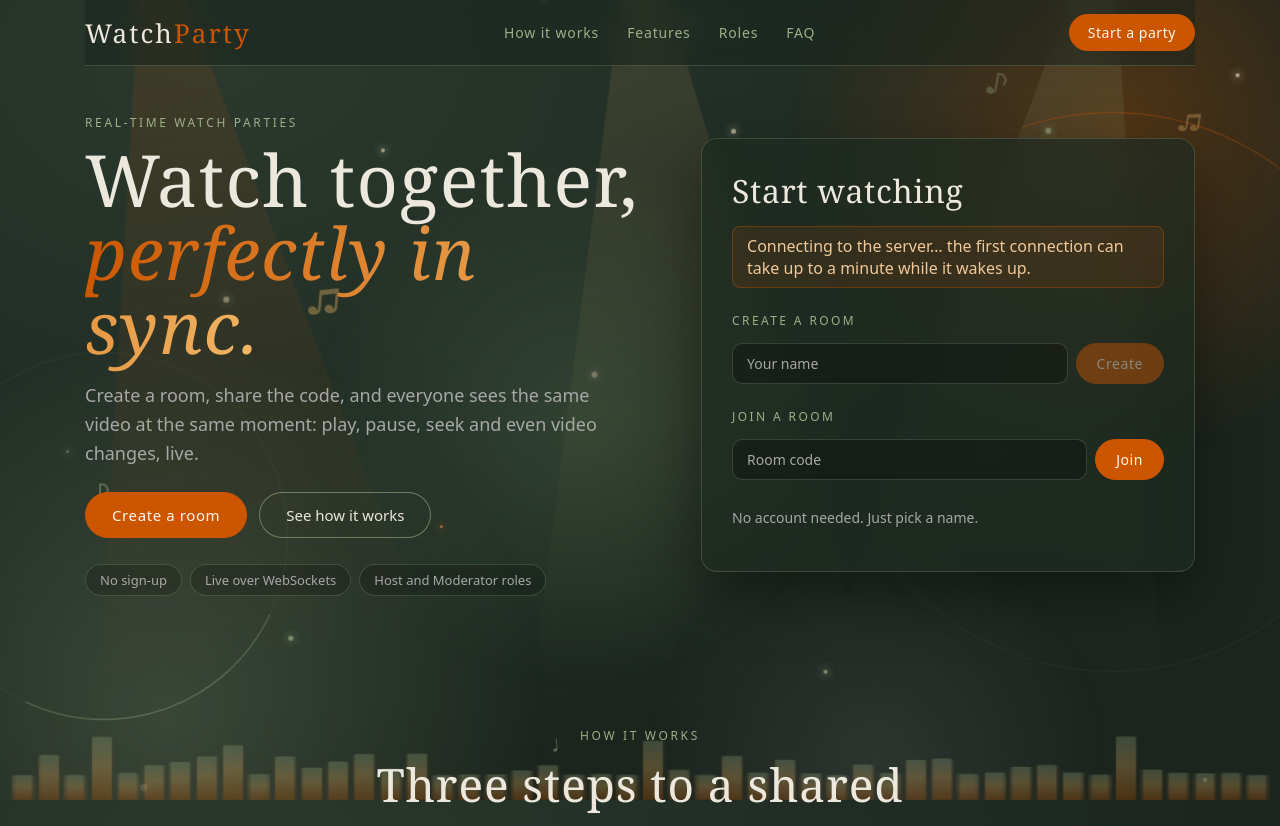
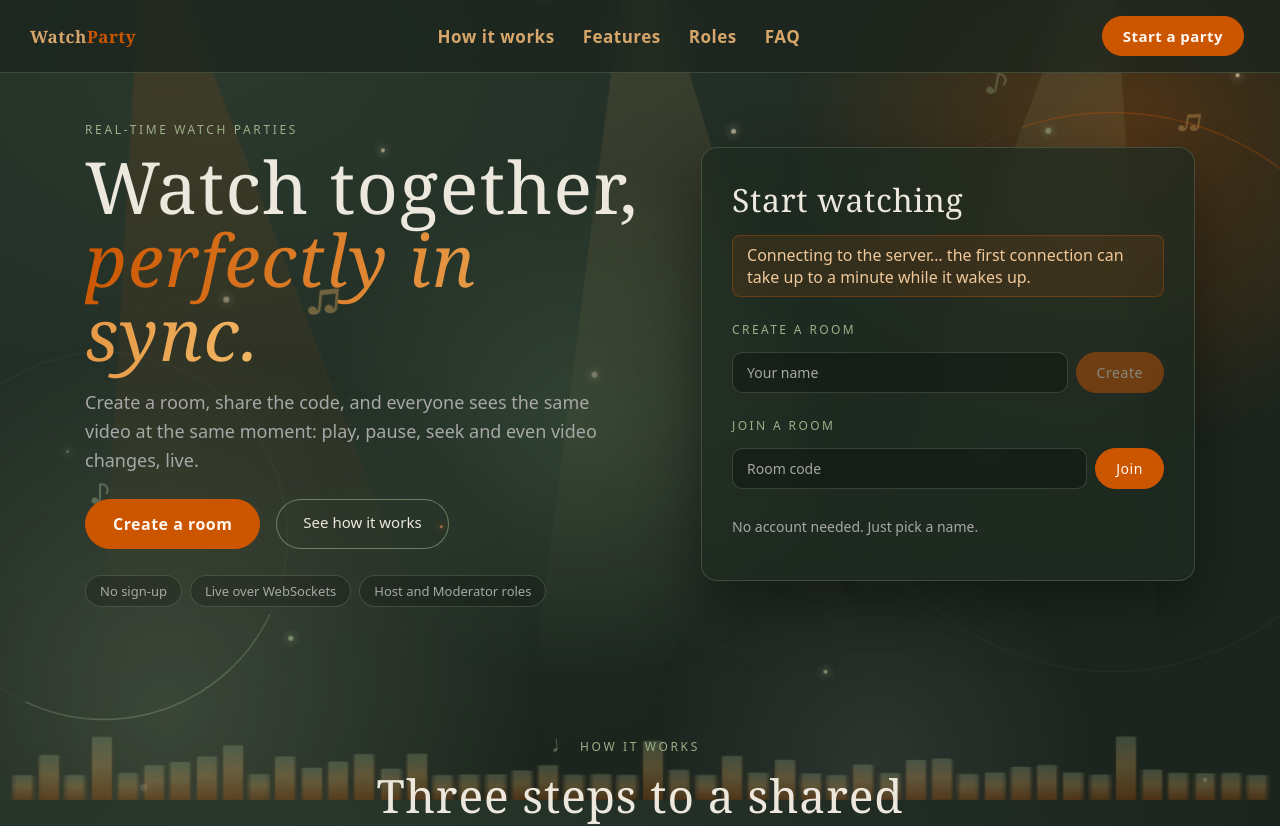
Before and after one commit to Arisha2902/watch-party, a React (Vite) app in the folder frontend/: page / in a window 1280 px wide. Shown: the top 826 px of the page. Built offline with nearby package versions, Linux system fonts and the light colour scheme; no server answers; the HTML template or start-up script is replaced by a standard one.

Commit message:
navbar fixed

```diff
--- a/frontend/src/landing.css
+++ b/frontend/src/landing.css
@@ -13,26 +13,86 @@ html { scroll-behavior: smooth; }
 
 /* ===== Navigation ===== */
 .lp-nav {
-  position: sticky; top: 0; z-index: 10;
-  display: flex; align-items: center; justify-content: space-between; gap: 16px;
-  padding: 14px 0; margin-bottom: 8px;
-  background: rgba(27, 37, 30, 0.55); backdrop-filter: blur(12px);
+  position: sticky;
+  top: 0;
+  z-index: 10;
+
+  display: flex;
+  align-items: center;
+  justify-content: space-between;
+  gap: 16px;
+
+  width: 100vw;
+  max-width: none;
+  margin-left: calc(50% - 50vw);
+  margin-bottom: 8px;
+  padding: 16px 32px 16px 30px;
+  box-sizing: border-box;
+
+  background: rgba(27, 37, 30, 0.75);
+  backdrop-filter: blur(12px);
   border-bottom: 1px solid var(--line);
 }
+
 .lp-brand { font-family: var(--serif); font-size: 26px; letter-spacing: 0.08em; color: var(--text); }
 .lp-brand span { color: var(--amber); }
 .lp-links { display: flex; gap: 28px; }
 .lp-links a { font-size: 14px; letter-spacing: 0.06em; }
 
 /* ===== Buttons that are links ===== */
-.lp-cta {
+/* .lp-cta {
   display: inline-block; padding: 12px 26px; border-radius: 999px;
   background: var(--amber); color: #fff7ef; border: 1px solid var(--amber);
   font-size: 15px; letter-spacing: 0.04em;
   transition: transform 0.2s, box-shadow 0.25s, background 0.2s;
+} */
+.lp-nav a:not(.lp-cta) {
+  color: #d6a66b;
+  font-size: 17px;
+  font-weight: 600;
+  letter-spacing: 0.03em;
+  transition: color 0.2s ease;
 }
-.lp-cta:hover { background: var(--amber-hover); color: #fff7ef; transform: translateY(-2px); box-shadow: 0 8px 22px rgba(204, 85, 0, 0.38); }
-.lp-cta-sm { padding: 8px 18px; font-size: 14px; }
+
+.lp-nav a:not(.lp-cta):hover {
+  color: var(--amber);
+}
+.lp-cta {
+  display: inline-block;
+  padding: 13px 27px;
+  margin-right: 4px;
+  border-radius: 999px;
+
+  background: var(--amber);
+  color: #fff7ef;
+  border: 1px solid var(--amber);
+
+  font-size: 16px;
+  font-weight: 600;
+  letter-spacing: 0.03em;
+  white-space: nowrap;
+
+  transition: transform 0.2s, box-shadow 0.25s, background 0.2s;
+}
+
+.lp-cta:hover {
+  background: var(--amber-hover);
+  color: #fff7ef;
+  transform: translateY(-2px);
+  box-shadow: 0 8px 22px rgba(204, 85, 0, 0.38);
+}
+
+.lp-cta-sm {
+  padding: 9px 20px;
+  font-size: 15px;
+}
+
+
+
+
+
+/* .lp-cta:hover { background: var(--amber-hover); color: #fff7ef; transform: translateY(-2px); box-shadow: 0 8px 22px rgba(204, 85, 0, 0.38); } */
+/* .lp-cta-sm { padding: 8px 18px; font-size: 14px; } */
 .lp-ghost {
   display: inline-block; padding: 12px 26px; border-radius: 999px;
   border: 1px solid var(--line-strong); color: var(--text); font-size: 15px;
```
